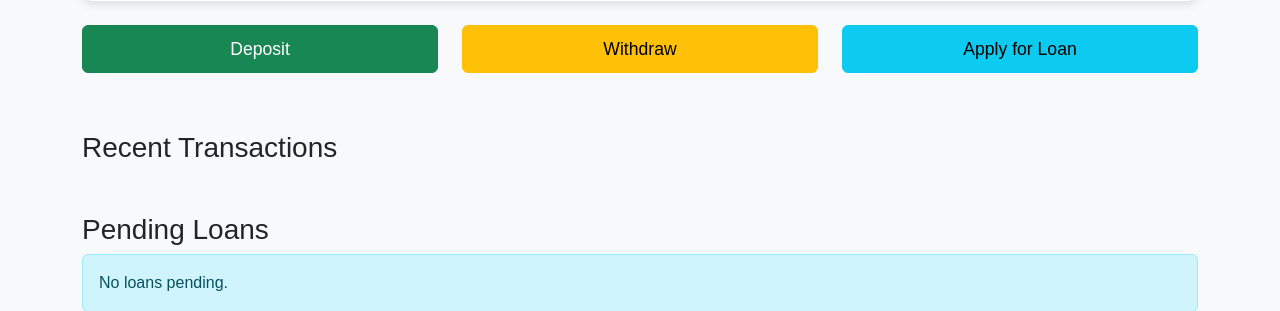
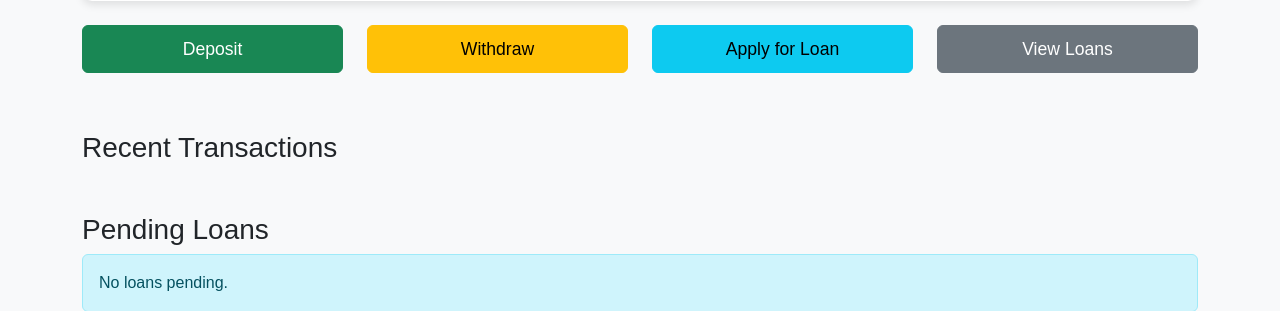
Before and after one commit to jil2004/bank_django, a Django app: page /accounts/ in a window 1280 px wide. Shown: the part 452-763 px from the top of the page. Run offline with Django 5.2, Linux system fonts and the light colour scheme; the visitor is signed in with stand-in values (Sample User, id 1); parts of the project's set-up code (start-up, migrations or seed data) failed here and were passed over.

Commit message:
fixed loan feature

```diff
--- a/accounts/templates/accounts/home.html
+++ b/accounts/templates/accounts/home.html
@@ -124,14 +124,17 @@
 <!-- Action Buttons -->
 <div class="container mt-4">
     <div class="row">
-            <div class="col-md-4">
+        <div class="col-md-3">
             <a href="{% url 'deposit' %}" class="btn btn-success btn-action">Deposit</a>
         </div>
-            <div class="col-md-4">
+        <div class="col-md-3">
             <a href="{% url 'withdraw' %}" class="btn btn-warning btn-action">Withdraw</a>
         </div>
-            <div class="col-md-4">
+        <div class="col-md-3">
             <a href="{% url 'apply_for_loan' %}" class="btn btn-info btn-action">Apply for Loan</a>
+        </div>
+        <div class="col-md-3">
+            <a href="{% url 'loan_status' %}" class="btn btn-secondary btn-action">View Loans</a>
         </div>
     </div>
 </div>
--- a/accounts/templates/accounts/loan_status.html
+++ b/accounts/templates/accounts/loan_status.html
@@ -41,7 +41,7 @@
             </tbody>
         </table>
         <a href="{% url 'apply_for_loan' %}" class="btn btn-primary">Apply for Another Loan</a>
-        <a href="{% url 'view_account' %}" class="btn btn-secondary">Back to Accounts</a>
+        <a href="{% url 'home' %}" class="btn btn-secondary">Back to Accounts</a>
     </div>
 </body>
 </html>
```
Also changed, not shown: accounts/forms.py (+6 -1 lines). Lines whose indentation alone changed are shown as unchanged.
